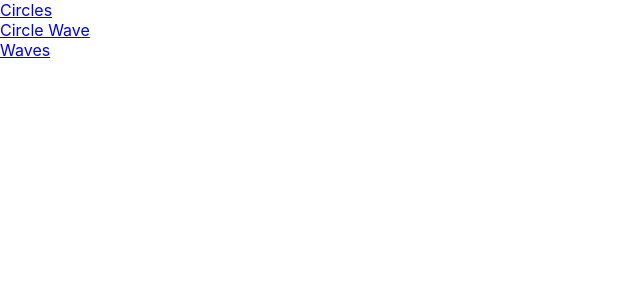
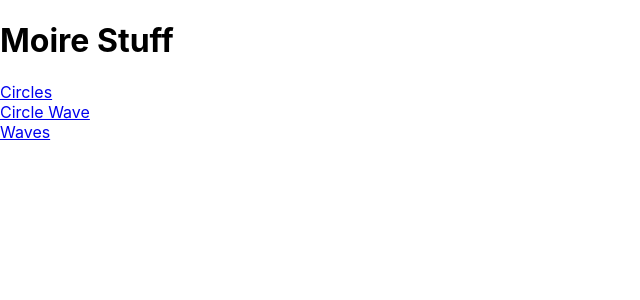
Before and after one commit to bkitano/bezy, a React (Create React App) app: page / in a window 1280 px wide. Shown: the top 300 px of the page, without its empty margins (0-640 px from the left). Built offline with nearby package versions, Linux system fonts and the light colour scheme.

Commit message:
adding title lol

```diff
--- a/src/App.tsx
+++ b/src/App.tsx
@@ -3,6 +3,9 @@ import { Link } from "react-router-dom";
 const App = () => {
   return (
     <div className="app">
+      <h1>
+        Moire Stuff
+      </h1>
       <Link to="/circles">Circles</Link>
       <br />
       <Link to="/circle-wave">Circle Wave</Link>
```
